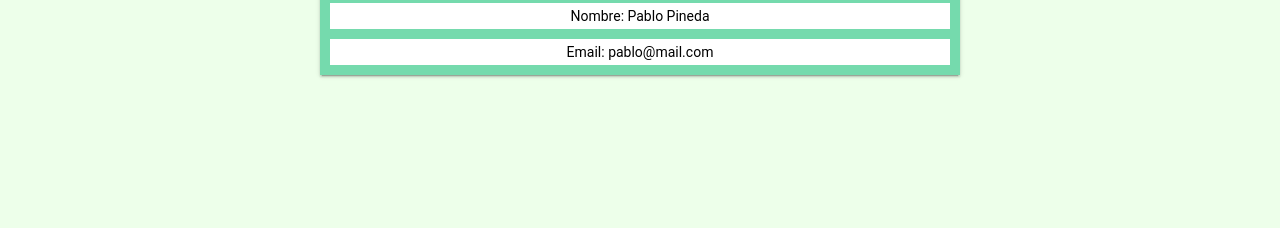
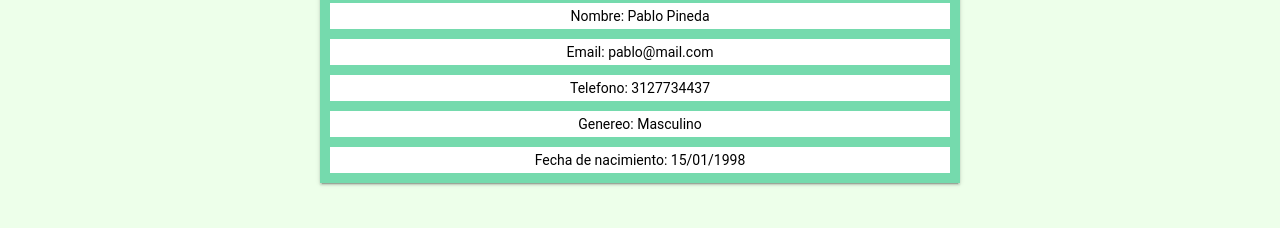
Before and after one commit to cdceballor/Ucommerce, a React (Create React App) app: page /User in a window 1280 px wide. Shown: the part 319-547 px from the top of the page. Built offline with nearby package versions, Linux system fonts and the light colour scheme.

Commit message:
profile fixed

```diff
--- a/src/pages/User/User.tsx
+++ b/src/pages/User/User.tsx
@@ -20,7 +20,10 @@ import Header from "../../components/Header/Header"
 const profile = {
   name : "Pablo Pineda",
   email: "pablo@mail.com",
-  img : "https://lgfstatic.com/2015/conversions/virtudes-de-una-persona-large.jpg"
+  img : "https://lgfstatic.com/2015/conversions/virtudes-de-una-persona-large.jpg",
+  phone : "3127734437",
+  gender : "Masculino",
+  birthDate: "15/01/1998",
 }
 
 const user: React.FC = () => {
@@ -67,6 +70,35 @@ const user: React.FC = () => {
               </IonCol>
           </IonRow>
 
+          <IonRow>
+              <IonCol>
+                <IonRow>
+                  <IonCol className="data">
+                  Telefono:  {profile.phone}
+                  </IonCol>
+                </IonRow>
+              </IonCol>
+          </IonRow>
+
+          <IonRow>
+              <IonCol>
+                <IonRow>
+                  <IonCol className="data">
+                  Genereo:  {profile.gender}
+                  </IonCol>
+                </IonRow>
+              </IonCol>
+          </IonRow>
+
+          <IonRow>
+              <IonCol>
+                <IonRow>
+                  <IonCol className="data">
+                  Fecha de nacimiento:  {profile.birthDate}
+                  </IonCol>
+                </IonRow>
+              </IonCol>
+          </IonRow>
           </IonGrid>
 
         </IonCard>
```
